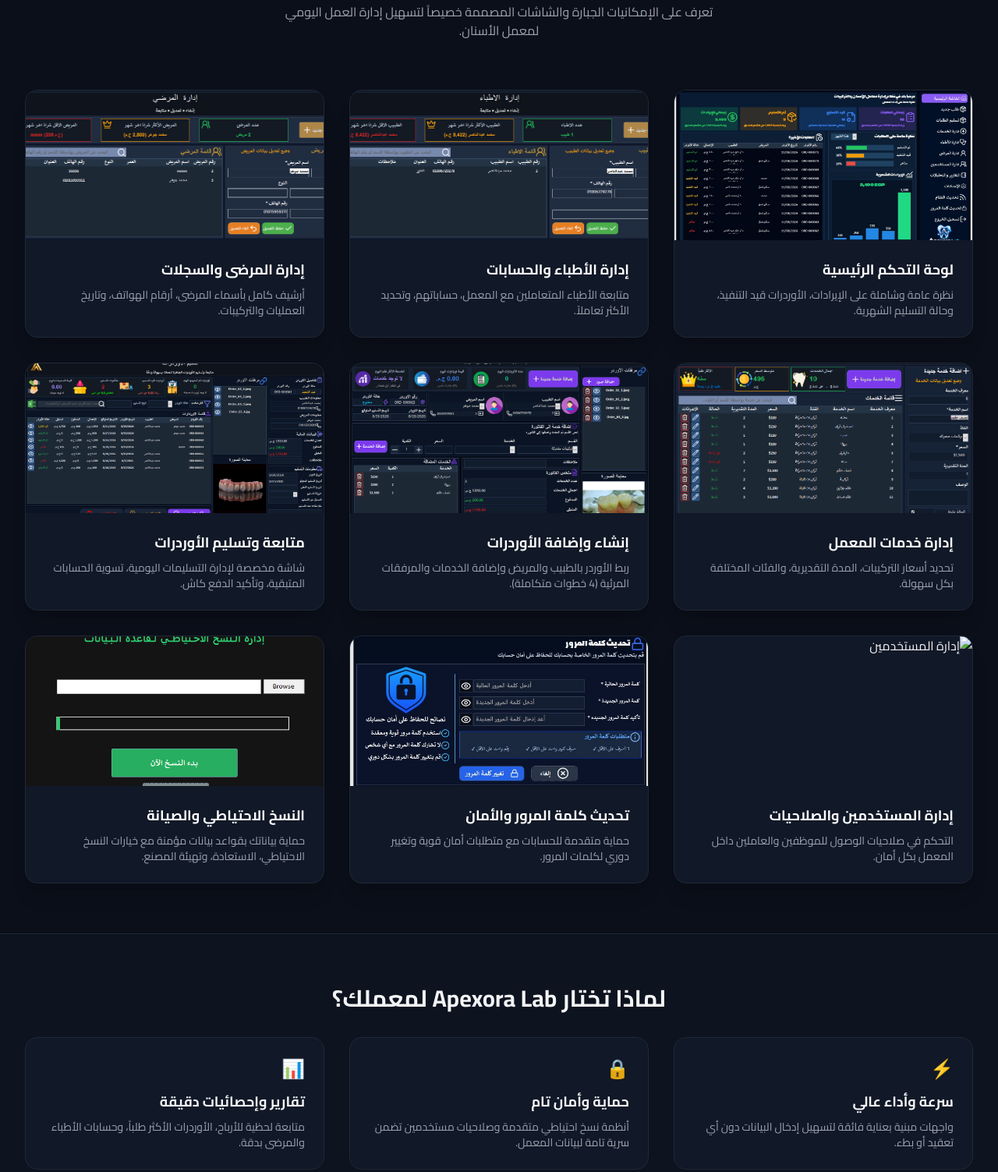
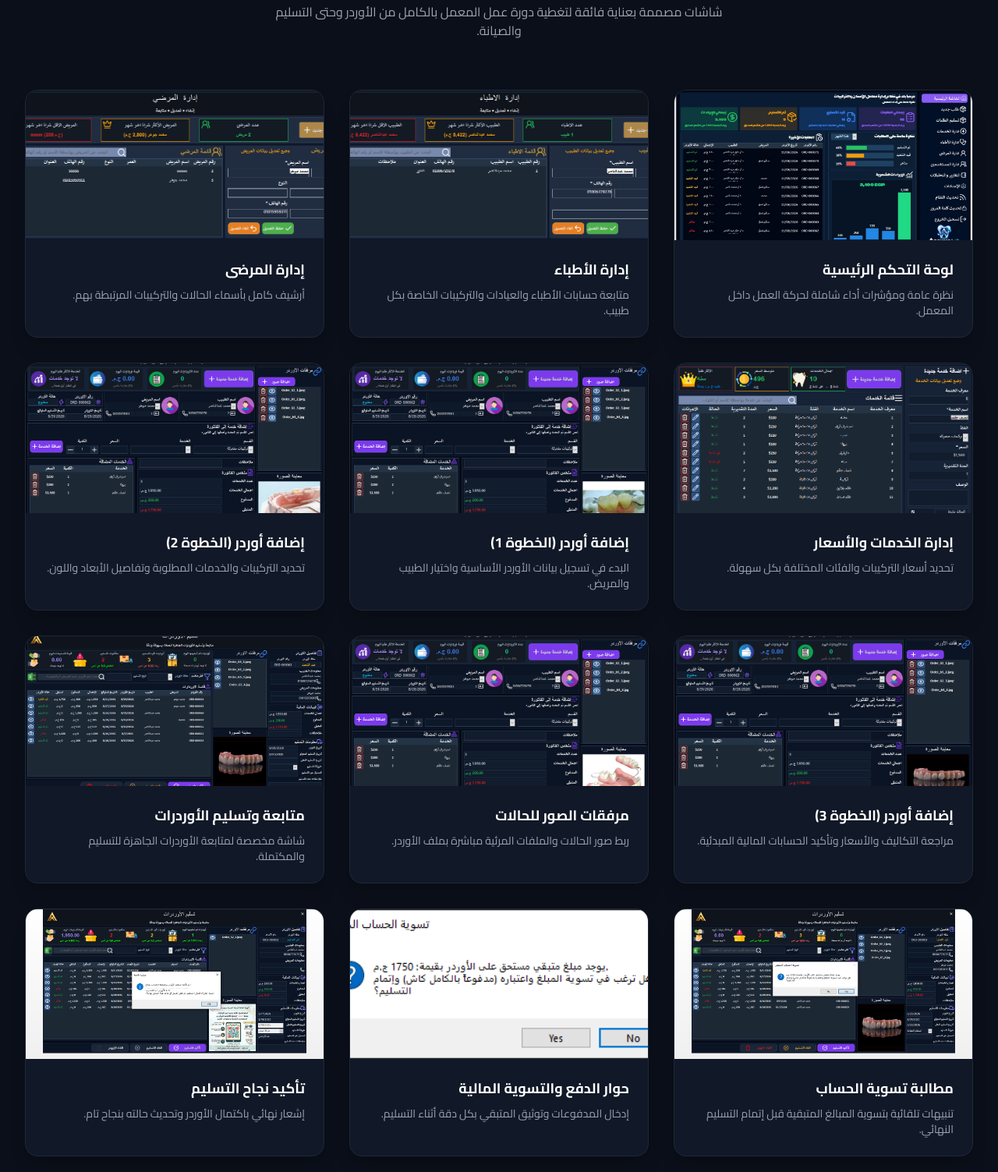
Before and after one commit to mohammednasser24042-wq/apexora-lab-landing, a plain HTML site: page index.html in a window 1280 px wide. Shown: the part 706-2209 px from the top of the page at 78% size. Drawn offline with nearby package versions, Linux system fonts and the light colour scheme.

Commit message:
Update index.html

```diff
--- a/index.html
+++ b/index.html
@@ -17,7 +17,7 @@
     <header class="border-b border-gray-800 bg-[#0b0f19]/80 backdrop-blur sticky top-0 z-50">
         <div class="max-w-7xl mx-auto px-4 sm:px-6 lg:px-8 h-20 flex items-center justify-between">
             <div class="flex items-center space-x-3 space-x-reverse">
-                <img src="logo.png" alt="Apexora Lab Logo" class="h-12 w-12 object-contain rounded-xl border border-purple-500/30">
+                <img src="logo.jpg" alt="Apexora Lab Logo" class="h-12 w-12 object-contain rounded-xl border border-purple-500/30">
                 <div>
                     <span class="text-xl font-black tracking-wider text-white">APEXORA <span class="text-purple-400">LAB</span></span>
                     <p class="text-xs text-gray-400">نظام إدارة معامل الأسنان والتركيبات</p>
@@ -54,7 +54,7 @@
     <section id="showcase" class="py-16 px-4 sm:px-6 lg:px-8 max-w-7xl mx-auto">
         <div class="text-center mb-16">
             <h2 class="text-3xl sm:text-4xl font-extrabold mb-4">جولة داخل واجهات نظام Apexora Lab</h2>
-            <p class="text-gray-400 max-w-xl mx-auto">تعرف على الإمكانيات الجبارة والشاشات المصممة خصيصاً لتسهيل إدارة العمل اليومي لمعمل الأسنان.</p>
+            <p class="text-gray-400 max-w-xl mx-auto">شاشات مصممة بعناية فائقة لتغطية دورة عمل المعمل بالكامل من الأوردر وحتى التسليم والصيانة.</p>
         </div>
 
         <div class="grid grid-cols-1 md:grid-cols-2 lg:grid-cols-3 gap-8">
@@ -64,7 +64,7 @@
                 <img src="apexora-lab-main-dashboard.jpg" alt="اللوحة الرئيسية" class="w-full h-48 object-cover">
                 <div class="p-6">
                     <h3 class="text-lg font-bold text-white mb-2">لوحة التحكم الرئيسية</h3>
-                    <p class="text-gray-400 text-sm">نظرة عامة وشاملة على الإيرادات، الأوردرات قيد التنفيذ، وحالة التسليم الشهرية.</p>
+                    <p class="text-gray-400 text-sm">نظرة عامة ومؤشرات أداء شاملة لحركة العمل داخل المعمل.</p>
                 </div>
             </div>
 
@@ -72,8 +72,8 @@
             <div class="bg-gray-900 border border-gray-800 rounded-2xl overflow-hidden shadow-xl hover:border-purple-500/50 transition-all">
                 <img src="apexora-lab-doctors-management.jpg" alt="إدارة الأطباء" class="w-full h-48 object-cover">
                 <div class="p-6">
-                    <h3 class="text-lg font-bold text-white mb-2">إدارة الأطباء والحسابات</h3>
-                    <p class="text-gray-400 text-sm">متابعة الأطباء المتعاملين مع المعمل، حساباتهم، وتحديد الأكثر تعاملاً.</p>
+                    <h3 class="text-lg font-bold text-white mb-2">إدارة الأطباء</h3>
+                    <p class="text-gray-400 text-sm">متابعة حسابات الأطباء والعيادات والتركيبات الخاصة بكل طبيب.</p>
                 </div>
             </div>
 
@@ -81,8 +81,8 @@
             <div class="bg-gray-900 border border-gray-800 rounded-2xl overflow-hidden shadow-xl hover:border-purple-500/50 transition-all">
                 <img src="apexora-lab-patients-management.jpg" alt="إدارة المرضى" class="w-full h-48 object-cover">
                 <div class="p-6">
-                    <h3 class="text-lg font-bold text-white mb-2">إدارة المرضى والسجلات</h3>
-                    <p class="text-gray-400 text-sm">أرشيف كامل بأسماء المرضى، أرقام الهواتف، وتاريخ العمليات والتركيبات.</p>
+                    <h3 class="text-lg font-bold text-white mb-2">إدارة المرضى</h3>
+                    <p class="text-gray-400 text-sm">أرشيف كامل بأسماء الحالات والتركيبات المرتبطة بهم.</p>
                 </div>
             </div>
 
@@ -90,53 +90,116 @@
             <div class="bg-gray-900 border border-gray-800 rounded-2xl overflow-hidden shadow-xl hover:border-purple-500/50 transition-all">
                 <img src="apexora-lab-services-management.jpg" alt="إدارة الخدمات" class="w-full h-48 object-cover">
                 <div class="p-6">
-                    <h3 class="text-lg font-bold text-white mb-2">إدارة خدمات المعمل</h3>
-                    <p class="text-gray-400 text-sm">تحديد أسعار التركيبات، المدة التقديرية، والفئات المختلفة بكل سهولة.</p>
+                    <h3 class="text-lg font-bold text-white mb-2">إدارة الخدمات والأسعار</h3>
+                    <p class="text-gray-400 text-sm">تحديد أسعار التركيبات والفئات المختلفة بكل سهولة.</p>
                 </div>
             </div>
 
-            <!-- 5-8. خطوات الأوردر -->
+            <!-- 5. خطوة إضافة أوردر 1 -->
             <div class="bg-gray-900 border border-gray-800 rounded-2xl overflow-hidden shadow-xl hover:border-purple-500/50 transition-all">
-                <img src="apexora-lab-add-order-step1.jpg" alt="إضافة أوردر" class="w-full h-48 object-cover">
+                <img src="apexora-lab-add-order-step1.jpg" alt="إضافة أوردر - الخطوة الأولى" class="w-full h-48 object-cover">
                 <div class="p-6">
-                    <h3 class="text-lg font-bold text-white mb-2">إنشاء وإضافة الأوردرات</h3>
-                    <p class="text-gray-400 text-sm">ربط الأوردر بالطبيب والمريض وإضافة الخدمات والمرفقات المرئية (4 خطوات متكاملة).</p>
+                    <h3 class="text-lg font-bold text-white mb-2">إضافة أوردر (الخطوة 1)</h3>
+                    <p class="text-gray-400 text-sm">البدء في تسجيل بيانات الأوردر الأساسية واختيار الطبيب والمريض.</p>
                 </div>
             </div>
 
-            <!-- 9-12. التسليم -->
+            <!-- 6. خطوة إضافة أوردر 2 -->
             <div class="bg-gray-900 border border-gray-800 rounded-2xl overflow-hidden shadow-xl hover:border-purple-500/50 transition-all">
-                <img src="apexora-lab-delivery-overview.jpg" alt="تسليم الأوردرات" class="w-full h-48 object-cover">
+                <img src="apexora-lab-add-order-step2.jpg" alt="إضافة أوردر - الخطوة الثانية" class="w-full h-48 object-cover">
                 <div class="p-6">
-                    <h3 class="text-lg font-bold text-white mb-2">متابعة وتسليم الأوردرات</h3>
-                    <p class="text-gray-400 text-sm">شاشة مخصصة لإدارة التسليمات اليومية، تسوية الحسابات المتبقية، وتأكيد الدفع كاش.</p>
+                    <h3 class="text-lg font-bold text-white mb-2">إضافة أوردر (الخطوة 2)</h3>
+                    <p class="text-gray-400 text-sm">تحديد التركيبات والخدمات المطلوبة وتفاصيل الأبعاد واللون.</p>
                 </div>
             </div>
 
-            <!-- 13. المستخدمين -->
+            <!-- 7. خطوة إضافة أوردر 3 -->
             <div class="bg-gray-900 border border-gray-800 rounded-2xl overflow-hidden shadow-xl hover:border-purple-500/50 transition-all">
-                <img src="users.jpg" alt="إدارة المستخدمين" class="w-full h-48 object-cover">
+                <img src="apexora-lab-add-order-step3.jpg" alt="إضافة أوردر - الخطوة الثالثة" class="w-full h-48 object-cover">
                 <div class="p-6">
-                    <h3 class="text-lg font-bold text-white mb-2">إدارة المستخدمين والصلاحيات</h3>
-                    <p class="text-gray-400 text-sm">التحكم في صلاحيات الوصول للموظفين والعاملين داخل المعمل بكل أمان.</p>
+                    <h3 class="text-lg font-bold text-white mb-2">إضافة أوردر (الخطوة 3)</h3>
+                    <p class="text-gray-400 text-sm">مراجعة التكاليف والأسعار وتأكيد الحسابات المالية المبدئية.</p>
                 </div>
             </div>
 
-            <!-- 14. الأمان وكلمة المرور -->
+            <!-- 8. مرفقات الأوردر -->
             <div class="bg-gray-900 border border-gray-800 rounded-2xl overflow-hidden shadow-xl hover:border-purple-500/50 transition-all">
-                <img src="change-password.jpg" alt="تحديث كلمة المرور" class="w-full h-48 object-cover">
+                <img src="apexora-lab-add-order-attachments.jpg" alt="مرفقات الأوردر" class="w-full h-48 object-cover">
                 <div class="p-6">
-                    <h3 class="text-lg font-bold text-white mb-2">تحديث كلمة المرور والأمان</h3>
-                    <p class="text-gray-400 text-sm">حماية متقدمة للحسابات مع متطلبات أمان قوية وتغيير دوري لكلمات المرور.</p>
+                    <h3 class="text-lg font-bold text-white mb-2">مرفقات الصور للحالات</h3>
+                    <p class="text-gray-400 text-sm">ربط صور الحالات والملفات المرئية مباشرة بملف الأوردر.</p>
                 </div>
             </div>
 
-            <!-- 15-18. النسخ الاحتياطي والصيانة -->
+            <!-- 9. نظرة عامة على التسليم -->
+            <div class="bg-gray-900 border border-gray-800 rounded-2xl overflow-hidden shadow-xl hover:border-purple-500/50 transition-all">
+                <img src="apexora-lab-delivery-overview.jpg" alt="نظرة عامة للتسليم" class="w-full h-48 object-cover">
+                <div class="p-6">
+                    <h3 class="text-lg font-bold text-white mb-2">متابعة وتسليم الأوردرات</h3>
+                    <p class="text-gray-400 text-sm">شاشة مخصصة لمتابعة الأوردرات الجاهزة للتسليم والمكتملة.</p>
+                </div>
+            </div>
+
+            <!-- 10. مطالبة تسوية التسليم -->
+            <div class="bg-gray-900 border border-gray-800 rounded-2xl overflow-hidden shadow-xl hover:border-purple-500/50 transition-all">
+                <img src="apexora-lab-delivery-settlement-prompt.jpg" alt="مطالبة التسوية" class="w-full h-48 object-cover">
+                <div class="p-6">
+                    <h3 class="text-lg font-bold text-white mb-2">مطالبة تسوية الحساب</h3>
+                    <p class="text-gray-400 text-sm">تنبيهات تلقائية بتسوية المبالغ المتبقية قبل إتمام التسليم النهائي.</p>
+                </div>
+            </div>
+
+            <!-- 11. حوار التسوية -->
+            <div class="bg-gray-900 border border-gray-800 rounded-2xl overflow-hidden shadow-xl hover:border-purple-500/50 transition-all">
+                <img src="apexora-lab-delivery-settlement-dialog.jpg" alt="حوار التسوية والدفع" class="w-full h-48 object-cover">
+                <div class="p-6">
+                    <h3 class="text-lg font-bold text-white mb-2">حوار الدفع والتسوية المالية</h3>
+                    <p class="text-gray-400 text-sm">إدخال المدفوعات وتوثيق المتبقي بكل دقة أثناء التسليم.</p>
+                </div>
+            </div>
+
+            <!-- 12. نجاح التسليم -->
+            <div class="bg-gray-900 border border-gray-800 rounded-2xl overflow-hidden shadow-xl hover:border-purple-500/50 transition-all">
+                <img src="apexora-lab-delivery-success.jpg" alt="نجاح التسليم" class="w-full h-48 object-cover">
+                <div class="p-6">
+                    <h3 class="text-lg font-bold text-white mb-2">تأكيد نجاح التسليم</h3>
+                    <p class="text-gray-400 text-sm">إشعار نهائي باكتمال الأوردر وتحديث حالته بنجاح تام.</p>
+                </div>
+            </div>
+
+            <!-- 13. كلمة المرور والأمان -->
+            <div class="bg-gray-900 border border-gray-800 rounded-2xl overflow-hidden shadow-xl hover:border-purple-500/50 transition-all">
+                <img src="change-password.jpg" alt="تحديث كلمة المرور والأمان" class="w-full h-48 object-cover">
+                <div class="p-6">
+                    <h3 class="text-lg font-bold text-white mb-2">تحديث كلمة المرور والأمان</h3>
+                    <p class="text-gray-400 text-sm">إدارة كلمات المرور ومتطلبات الحماية القصوى للحسابات.</p>
+                </div>
+            </div>
+
+            <!-- 14. النسخ الاحتياطي -->
             <div class="bg-gray-900 border border-gray-800 rounded-2xl overflow-hidden shadow-xl hover:border-purple-500/50 transition-all">
                 <img src="backup.jpg" alt="النسخ الاحتياطي" class="w-full h-48 object-cover">
                 <div class="p-6">
-                    <h3 class="text-lg font-bold text-white mb-2">النسخ الاحتياطي والصيانة</h3>
-                    <p class="text-gray-400 text-sm">حماية بياناتك بقواعد بيانات مؤمنة مع خيارات النسخ الاحتياطي، الاستعادة، وتهيئة المصنع.</p>
+                    <h3 class="text-lg font-bold text-white mb-2">النسخ الاحتياطي للبيانات</h3>
+                    <p class="text-gray-400 text-sm">حماية قواعد البيانات وتأمين نسخ احتياطية بضغطة زر واحدة.</p>
+                </div>
+            </div>
+
+            <!-- 15. استعادة البيانات -->
+            <div class="bg-gray-900 border border-gray-800 rounded-2xl overflow-hidden shadow-xl hover:border-purple-500/50 transition-all">
+                <img src="recovery.jpg" alt="استعادة البيانات" class="w-full h-48 object-cover">
+                <div class="p-6">
+                    <h3 class="text-lg font-bold text-white mb-2">استعادة البيانات</h3>
+                    <p class="text-gray-400 text-sm">أداة مرنة لاسترجاع النسخ الاحتياطية عند الحاجة وبأمان تام.</p>
+                </div>
+            </div>
+
+            <!-- 16. ضبط المصنع -->
+            <div class="bg-gray-900 border border-gray-800 rounded-2xl overflow-hidden shadow-xl hover:border-purple-500/50 transition-all">
+                <img src="factory-reset.jpg" alt="ضبط المصنع" class="w-full h-48 object-cover">
+                <div class="p-6">
+                    <h3 class="text-lg font-bold text-white mb-2">ضبط المصنع والصيانة</h3>
+                    <p class="text-gray-400 text-sm">خيارات متقدمة لتهيئة النظام وإعادة ضبط البيانات عند بدء التشغيل.</p>
                 </div>
             </div>
 
```
